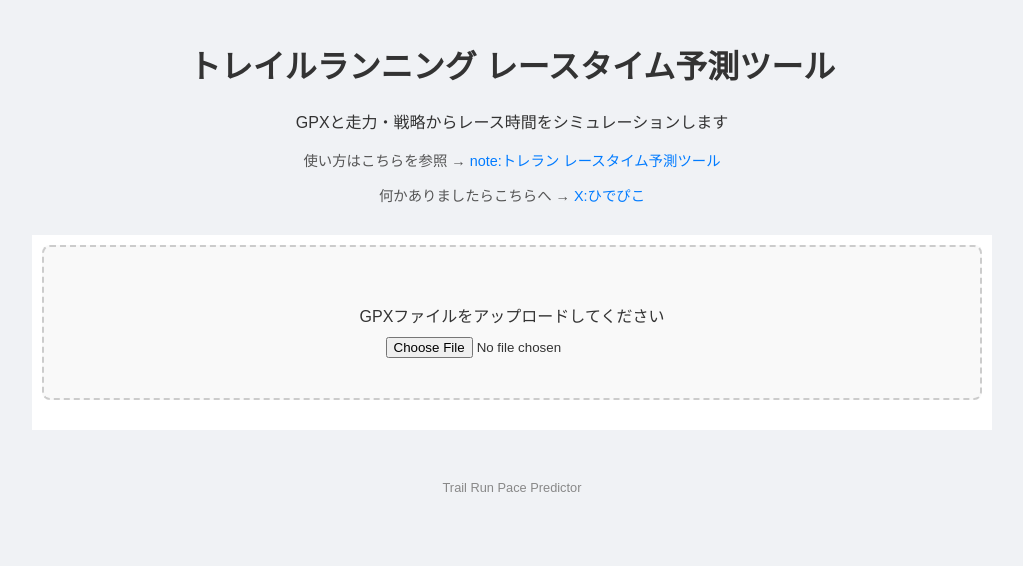
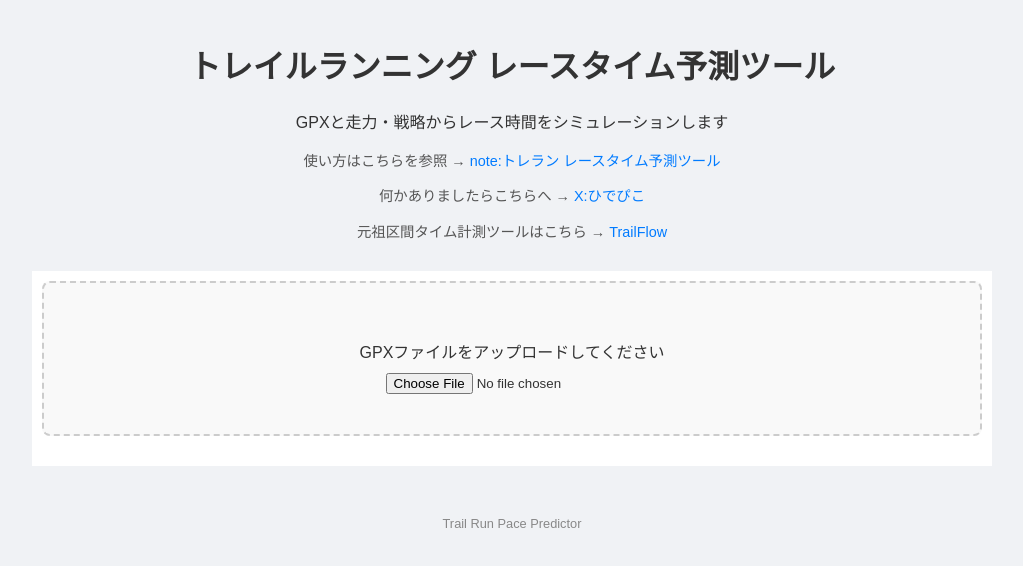
Before and after one commit to yo-hide/TrailRunPacePredictor, a React (Vite) app: page / in a window 1280 px wide. Shown: the top 566 px of the page, without its empty margins (128-1151 px from the left). Built offline with nearby package versions, Linux system fonts and the light colour scheme.

Commit message:
feat: TrailFlow のリンクを追加

```diff
--- a/src/App.tsx
+++ b/src/App.tsx
@@ -90,6 +90,9 @@ function App() {
           <p>
             何かありましたらこちらへ → <a href="https://x.com/yo_hide" target="_blank" rel="noopener noreferrer" style={{ color: '#007bff', textDecoration: 'none' }}>X:ひでぴこ</a>
           </p>
+          <p>
+            元祖区間タイム計測ツールはこちら → <a href="https://trailflow.jp" target="_blank" rel="noopener noreferrer" style={{ color: '#007bff', textDecoration: 'none' }}>TrailFlow</a>
+          </p>
         </div>
       </header>
 
```
